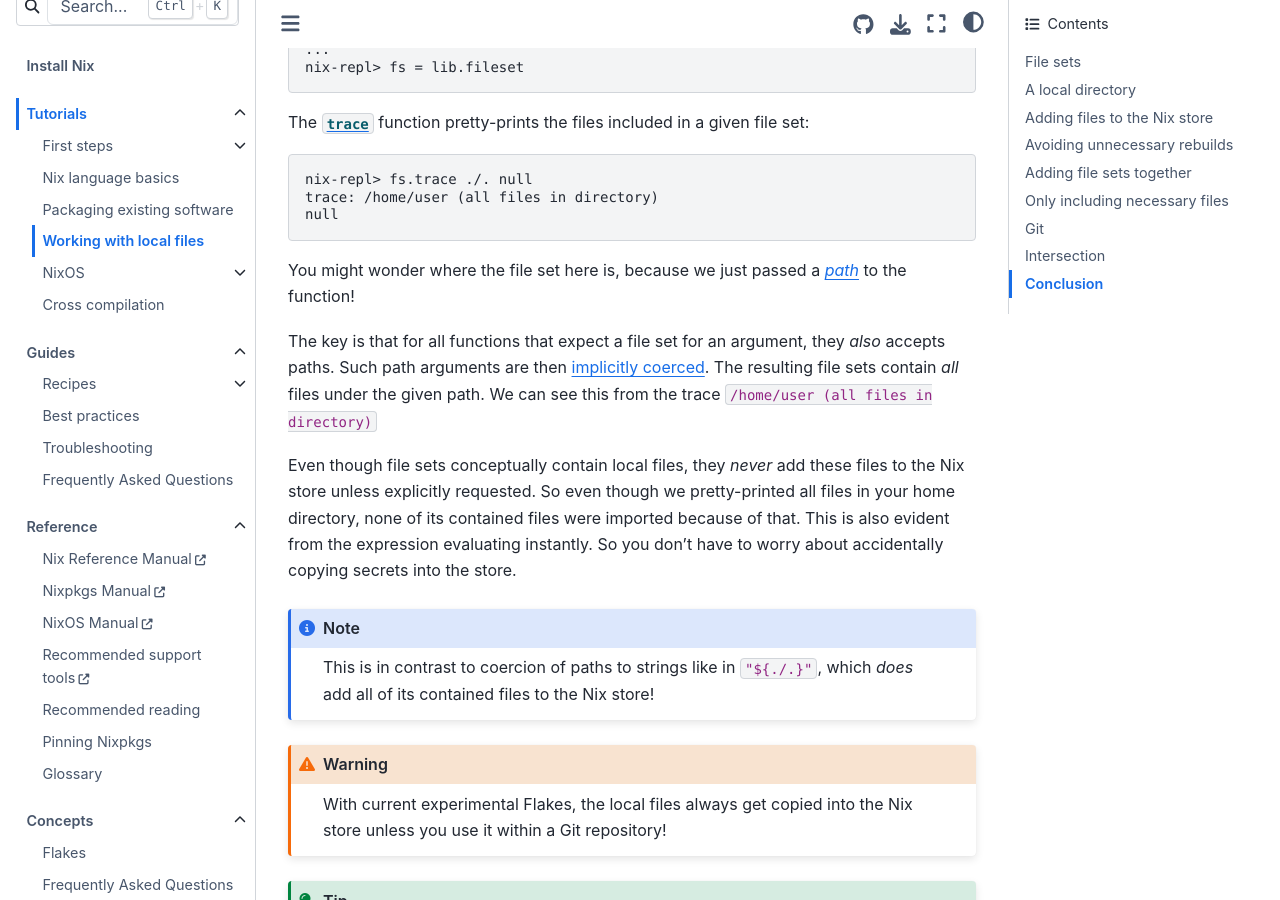
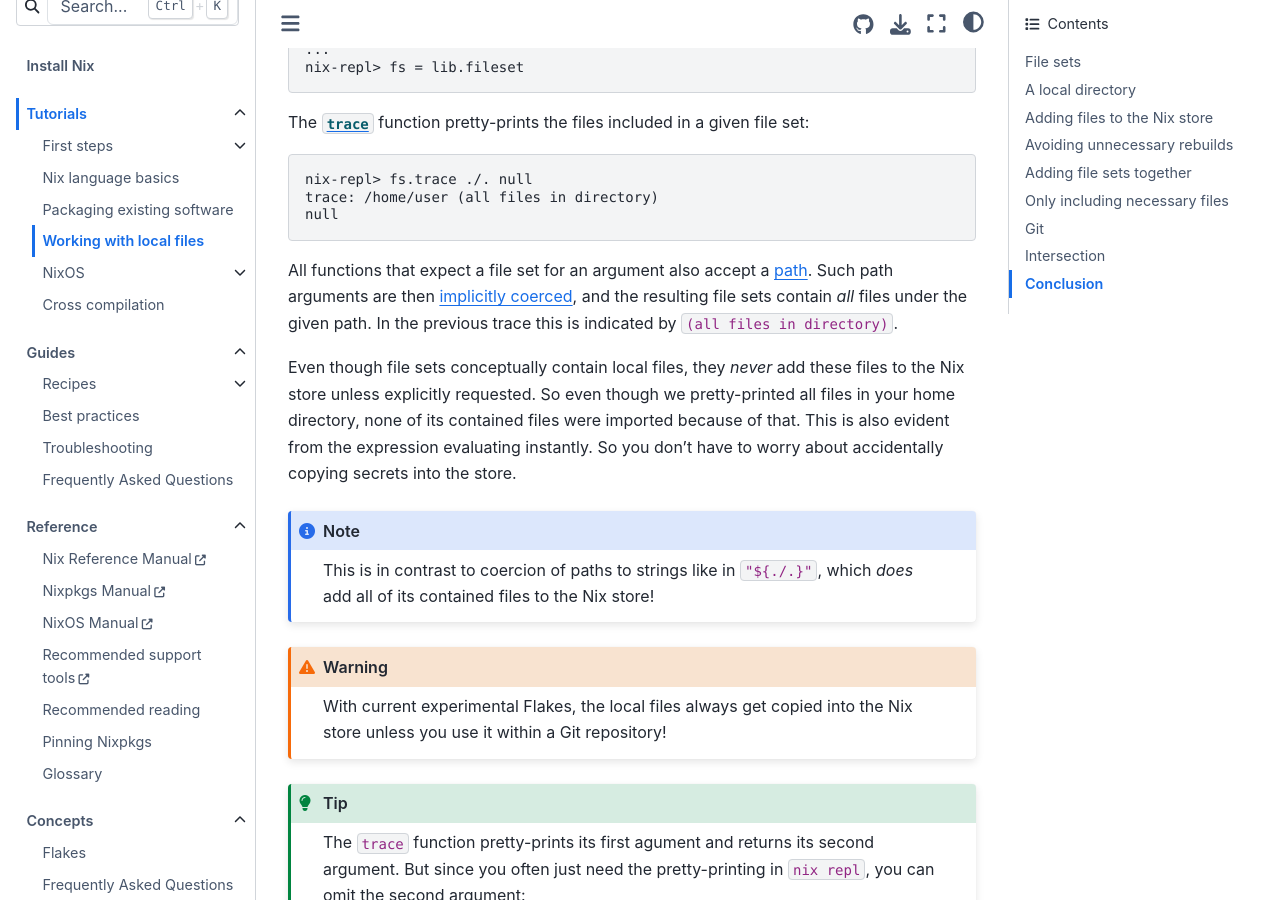
Before and after one commit to NixOS/nix.dev, a Sphinx documentation site: the page built from source/tutorials/file-sets.md, in a window 1280 px wide and 900 px high, scrolled down 794 px. Built offline with Sphinx 7.4.7 and the Sphinx Book theme 1.1.4, drawn with Linux system fonts in a browser that asks for light colours.

Commit message:
shorten introduction to path arguments

````diff
--- a/source/tutorials/file-sets.md
+++ b/source/tutorials/file-sets.md
@@ -42,12 +42,9 @@ trace: /home/user (all files in directory)
 null
 ```
 
-You might wonder where the file set here is, because we just passed a [_path_](https://nixos.org/manual/nix/stable/language/values#type-path) to the function!
-
-The key is that for all functions that expect a file set for an argument, they _also_ accepts paths.
-Such path arguments are then [implicitly coerced](https://nixos.org/manual/nixpkgs/unstable/#sec-fileset-path-coercion).
-The resulting file sets contain _all_ files under the given path.
-We can see this from the trace `/home/user (all files in directory)`
+All functions that expect a file set for an argument also accept a [path](https://nixos.org/manual/nix/stable/language/values#type-path).
+Such path arguments are then [implicitly coerced](https://nixos.org/manual/nixpkgs/unstable/#sec-fileset-path-coercion), and the resulting file sets contain _all_ files under the given path.
+In the previous trace this is indicated by `(all files in directory)`.
 
 Even though file sets conceptually contain local files,
 they _never_ add these files to the Nix store unless explicitly requested.
````
